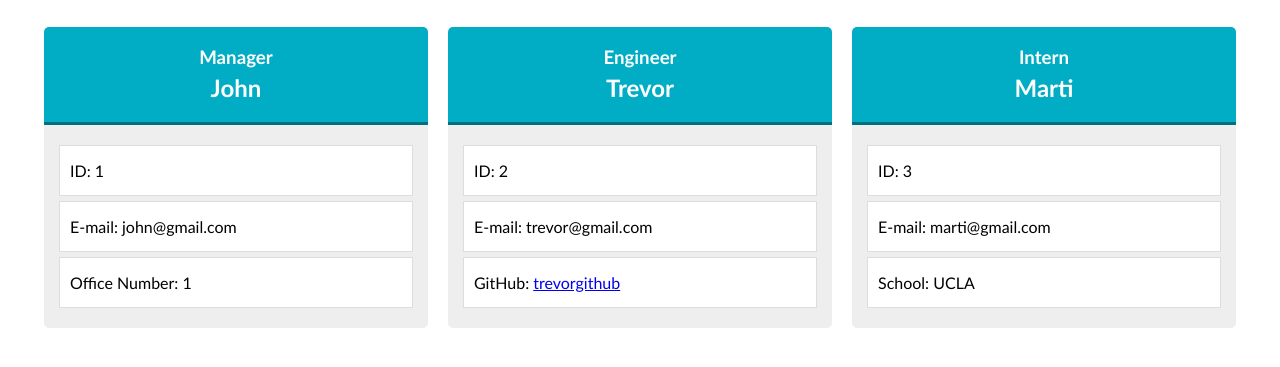
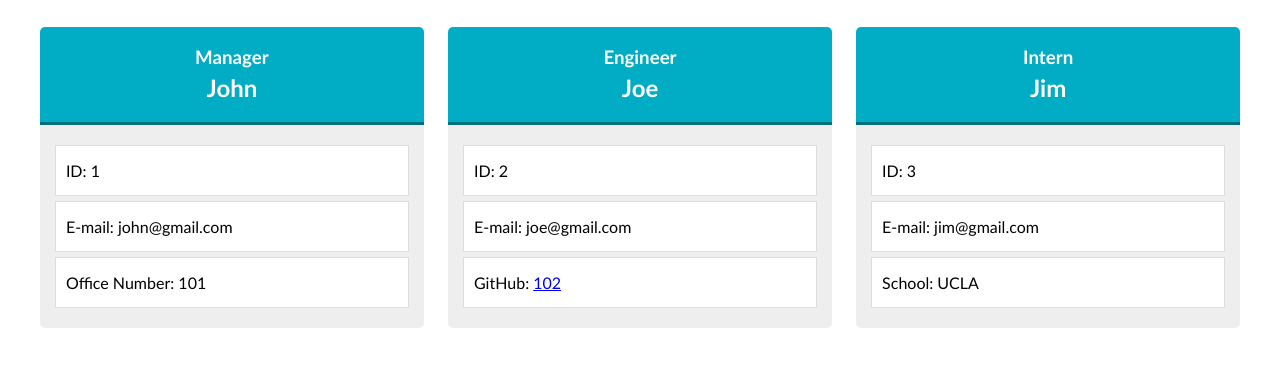
Before and after one commit to github-marti/Template-Engine---Team-Summary, a website: page output/team.html in a window 1280 px wide. Shown: the part 133-500 px from the top of the page. Drawn offline with Linux system fonts and the light colour scheme.

Commit message:
adding readme

```diff
--- a/output/team.html
+++ b/output/team.html
@@ -100,26 +100,28 @@
                 <div class="card-body">
                     <p>ID: 1</p>
                     <p>E-mail: john@gmail.com</p>
-                    <p>Office Number: 1</p>
+                    <p>Office Number: 101</p>
                 </div>
-            </div><div class="card">
+            </div>
+<div class="card">
                 <div class="card-title">
                     <h3>Engineer</h3>
-                    <h2>Trevor</h2>
+                    <h2>Joe</h2>
                 </div>
                 <div class="card-body">
                     <p>ID: 2</p>
-                    <p>E-mail: trevor@gmail.com</p>
-                    <p>GitHub: <a href="www.github.com/trevorgithub">trevorgithub</a></p>
+                    <p>E-mail: joe@gmail.com</p>
+                    <p>GitHub: <a href="http://www.github.com/102">102</a></p>
                 </div>
-            </div><div class="card">
+            </div>
+<div class="card">
                 <div class="card-title">
                     <h3>Intern</h3>
-                    <h2>Marti</h2>
+                    <h2>Jim</h2>
                 </div>
                 <div class="card-body">
                     <p>ID: 3</p>
-                    <p>E-mail: marti@gmail.com</p>
+                    <p>E-mail: jim@gmail.com</p>
                     <p>School: UCLA</p>
                 </div>
             </div>
```
Also changed, not shown: README.md, 2 other files.
